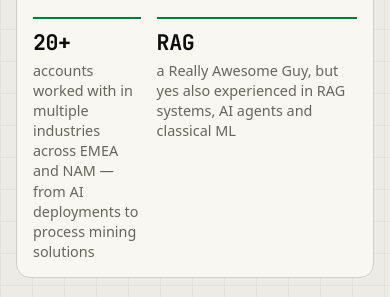
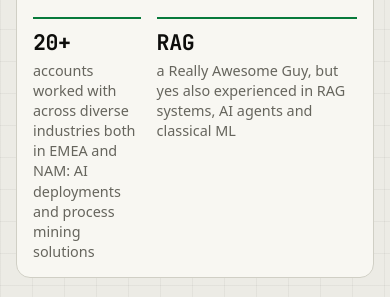
Before and after one commit to ramsescs/ramsescs.github.io, a plain HTML site: page index.html in a window 390 px wide. Shown: the part 803-1100 px from the top of the page. Drawn offline with Linux system fonts and the light colour scheme; a web font is replaced by a local one.

Commit message:
Use a shorter 20+ tile caption on mobile
Co-Authored-By: Claude Opus 5.5 <noreply@anthropic.com>

```diff
--- a/index.html
+++ b/index.html
@@ -110,6 +110,8 @@
   .tile { border-top: 2px solid var(--accent); padding-top: .75rem; }
   .tile b { display: block; font-family: var(--code); font-weight: 700; font-size: clamp(1.6rem, 3vw, 2.3rem); line-height: 1.1; letter-spacing: -.02em; }
   .tile span { display: block; margin-top: .4rem; font-size: .9rem; line-height: 1.4; color: var(--muted); }
+  .tile span span { display: inline; margin: 0; }
+  .tile .xs-only { display: none; }
 
   /* ---------- conversation ---------- */
   .convo { display: grid; grid-template-columns: minmax(0, 48rem) 17rem; justify-content: space-between; gap: 3rem; align-items: start; padding-bottom: 5rem; }
@@ -214,6 +216,7 @@
     body { font-size: 16px; }
     .wrap { padding: 0 1rem; }
     .callbar .who, .callbar .lat, .xs-hide { display: none; }
+    .tile .xs-hide { display: none; } .tile .xs-only { display: inline; }
     .callbar .wrap { gap: .75rem; }
     .summary { padding: 1rem; border-radius: 14px; }
     .tiles { grid-template-columns: 1fr 1fr; gap: 1.25rem 1rem; }
@@ -270,7 +273,7 @@
     <div class="tiles">
       <div class="tile"><b>Biz + CS</b><span>two degrees, so he can talk to the customers <em>and</em> the code</span></div>
       <div class="tile"><b>Award-Winning AI </b><span>shipped a prediction and shipment planning tool for a Fortune 500 company, that won Innovation of the Quarter 🏆</span></div>
-      <div class="tile"><b>20+</b><span>accounts worked with in multiple industries across EMEA and NAM — from AI deployments to process mining solutions</span></div>
+      <div class="tile"><b>20+</b><span><span class="xs-hide">accounts worked with in multiple industries across EMEA and NAM — from AI deployments to process mining solutions</span><span class="xs-only">accounts worked with across diverse industries both in EMEA and NAM: AI deployments and process mining solutions</span></span></div>
       <div class="tile"><b>RAG</b><span>a Really Awesome Guy, but yes also experienced in RAG systems, AI agents and classical ML</span></div>
     </div>
   </section>
@@ -469,7 +472,7 @@
 </main>
 
 <footer>
-  <div class="wrap"><span>ramsescs.github.io · this call may be recorded for portfolio purposes</span><span>built in Madrid</span></div>
+  <div class="wrap"><span>ramsescs.github.io · this call may be recorded for improvement purposes</span><span>built in Madrid</span></div>
 </footer>
 
 <div class="toast" id="toast" role="status" aria-live="polite"></div>
```
